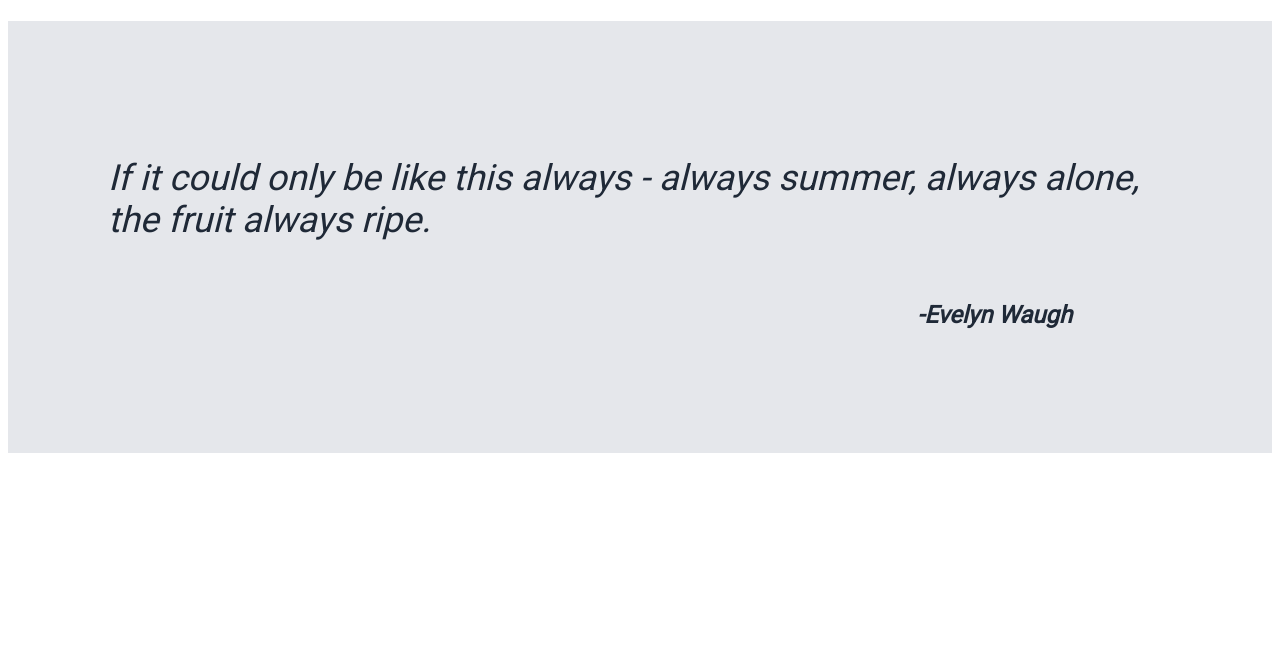
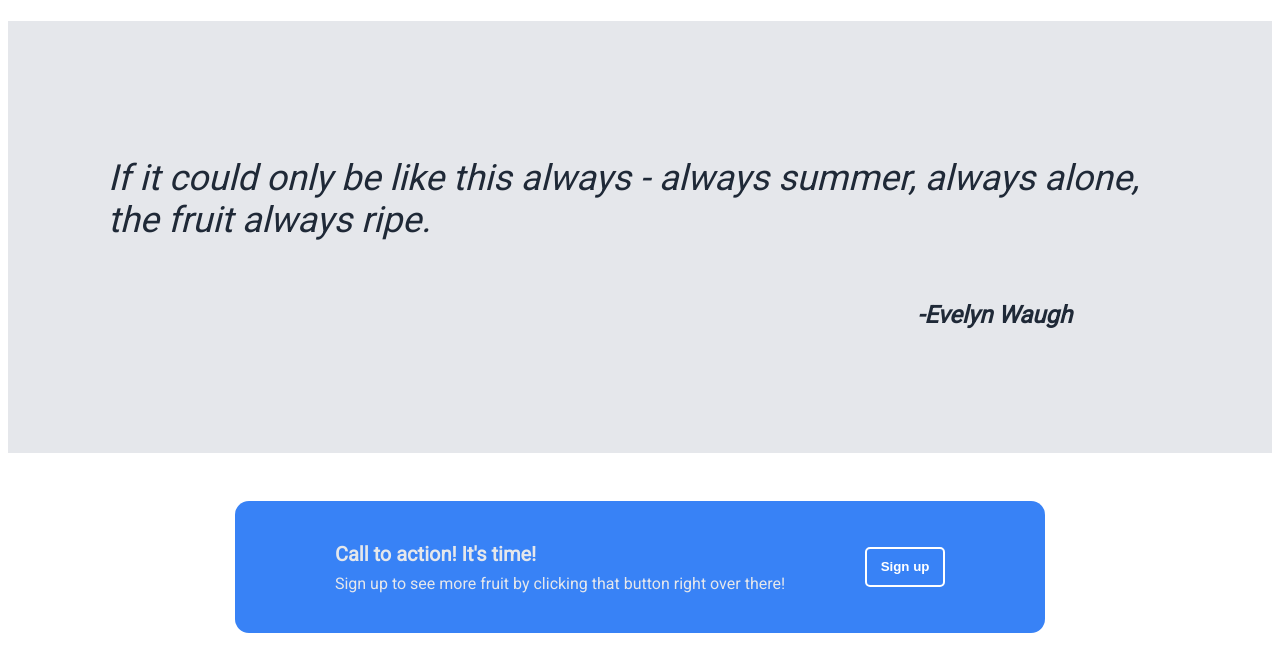
Before and after one commit to elijah10kim/project-landing-page, a plain HTML site: page index.html in a window 1280 px wide. Shown: the part 865-1536 px from the top of the page. Before the commit the page ends 1326 px from the top, so only its background shows below. Drawn offline with Linux system fonts and the light colour scheme.

Commit message:
added and styled sign up section

```diff
--- a/index.html
+++ b/index.html
@@ -66,5 +66,15 @@
         <p>If it could only be like this always - always summer, always alone, the fruit always ripe.</p>
         <p id="author"> -Evelyn Waugh</p>
     </div>
+
+    <div class="sign-up-section">
+        <div class="blue-box">
+            <div class="sign-up-text">
+                <h2 id="action-text">Call to action! It's time!</h2>
+                <p>Sign up to see more fruit by clicking that button right over there!</p>
+            </div>
+            <button id="sign-up-button">Sign up</button>
+        </div>
+    </div>
 </body>
 </html>
--- a/style.css
+++ b/style.css
@@ -111,3 +111,41 @@ button {
     align-self: flex-end;
     padding-right: 100px;
 }
+
+.sign-up-section{
+    display: flex;
+    justify-content: center;
+    align-items: center;
+    padding: 48px;
+}
+
+.blue-box{
+    background-color: #3882F6;
+    padding: 24px;
+    display: flex;
+    border-radius: 14px;
+    padding-right: 100px;
+    padding-left: 100px;
+    align-items: center;
+}
+
+.sign-up-text{
+    display: flex;
+    flex-direction: column;
+    color:#E5E7EB;
+    font-size:16px;
+}
+
+#action-text{
+    font-size:20px;
+    font-weight: bolder;
+    margin-bottom: -8px;
+}
+
+#sign-up-button {
+    margin-left: 80px;
+    border: 2px solid white;
+    height: 40px;
+    width: 80px;
+    font-weight: bold;
+}
```
